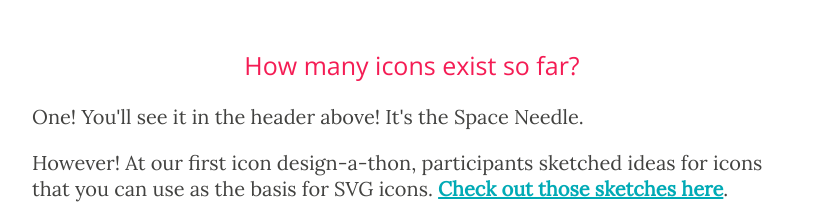
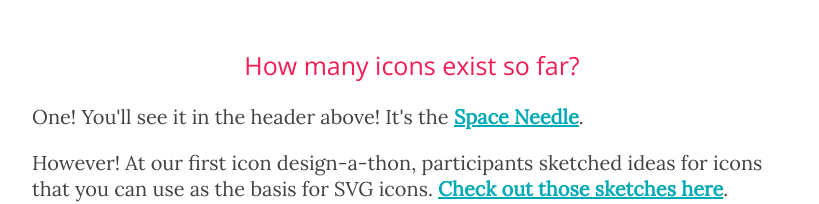
Before and after one commit to openseattle/seattle-icons, a website: page index.html in a window 1280 px wide. Shown: the part 868-1072 px from the top of the page, without its empty margins (228-1047 px from the left). Drawn offline with nearby package versions, Linux system fonts and the light colour scheme.

Commit message:
space needle png link

```diff
--- a/index.html
+++ b/index.html
@@ -35,7 +35,7 @@
       <p>This project is just barely started! We held our first icon design-a-thon as part of CodeAcross Seattle, and upcoming events will expand the icon set. The goal is to create a resource of free-to-use icons that represent the city's neighborhoods, landmarks, issues, city services, & other important features.</p>
 
       <h2>How many icons exist so far?</h2>
-      <p>One! You'll see it in the header above! It's the Space Needle.</p>
+      <p>One! You'll see it in the header above! It's the <a href="https://github.com/codeforseattle/seattle-icons/blob/gh-pages/icons/landmarks/space-needle-black.png" target="_blank">Space Needle</a>.</p>
       <p>However! At our first icon design-a-thon, participants sketched ideas for icons that you can use as the basis for SVG icons. <a href="https://github.com/codeforseattle/seattle-icons/tree/gh-pages/icons/raw" target="_blank">Check out those sketches here</a>.</p>
 
 
```
